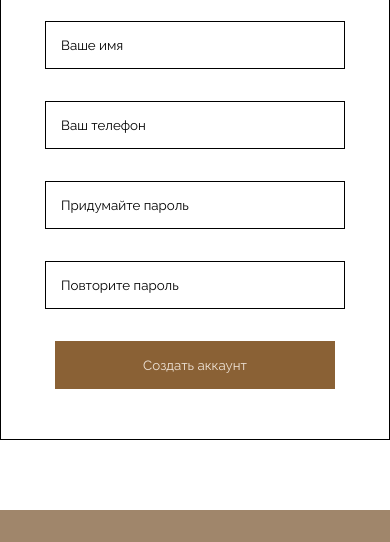
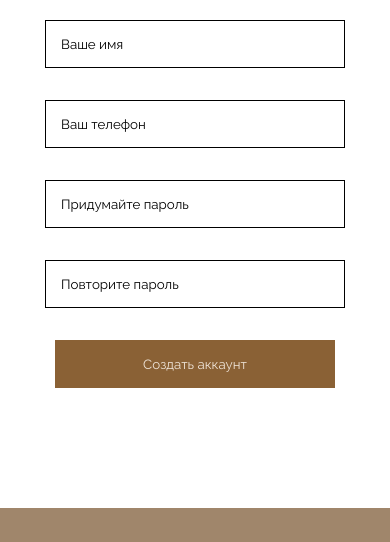
Before and after one commit to Ilmirkaa/the-wash, a plain HTML site: page reg.html in a window 390 px wide. Shown: the part 312-854 px from the top of the page. Drawn offline with Linux system fonts and the light colour scheme; a web font is replaced by a local one.

Commit message:
commit the_wash

```diff
--- a/assets/css/reg.css
+++ b/assets/css/reg.css
@@ -158,4 +158,8 @@ footer p {
         display: none;
     }
 
+    .vhod_border {
+        border: none;
+    }
+
 }
--- a/assets/css/sign_in.css
+++ b/assets/css/sign_in.css
@@ -158,4 +158,8 @@ footer p {
         display: none;
     }
 
+    .vhod_border {
+        border: none;
+    }
+
 }
```
